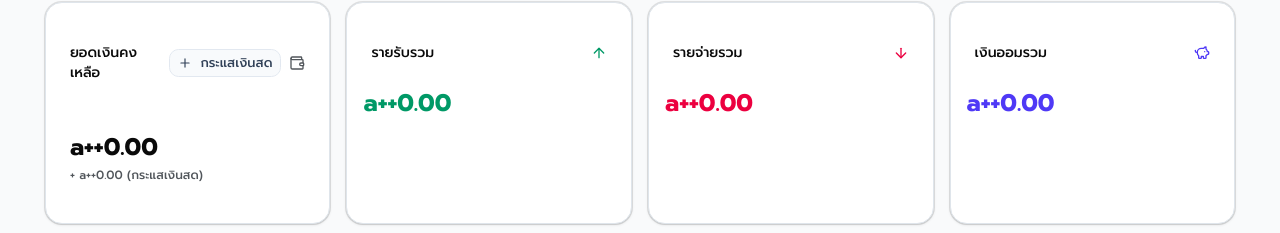
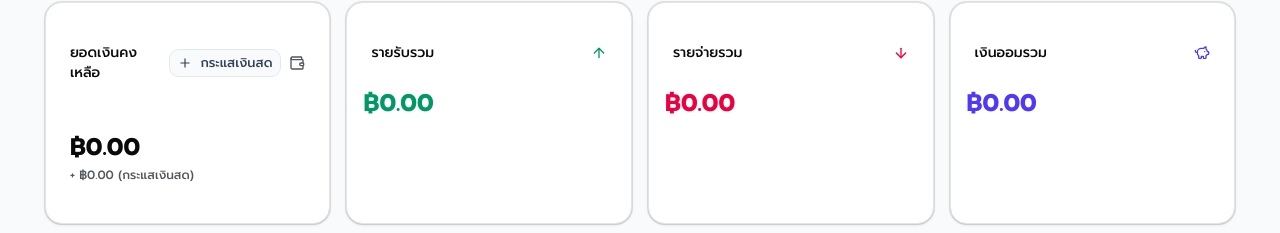
Before and after one commit to sarawutms/cash-cal, a Next.js app: page / in a window 1280 px wide. Shown: the part 227-460 px from the top of the page. Built offline with nearby package versions, Linux system fonts and the light colour scheme; no server answers.

Commit message:
fix: restore mangled Thai Baht symbols

```diff
--- /dev/null
+++ b/fix.js
@@ -0,0 +1,29 @@
+const fs = require('fs');
+
+function fixFile(f) {
+  if (fs.existsSync(f)) {
+    let text = fs.readFileSync(f, 'utf8');
+    // DashboardSummary
+    text = text.replace(/>\s*a\+\+\s*\{/g, '>฿{');
+    text = text.replace(/\} a\+\+\{/g, '} ฿{');
+
+    // ExpenseChart
+    text = text.replace(/`\?\$\{/g, '`฿${');
+    text = text.replace(/`,\$\{/g, '`฿${'); // if it was ,
+
+    // In general, replacing specific mangled things:
+    text = text.replace(/"\?\$\{/g, '"฿${');
+    text = text.replace(/>\?\s*\{/g, '>฿{');
+
+    // Also just look for a++ where it shouldn't be
+    text = text.replace(/a\+\+/g, '฿');
+
+    fs.writeFileSync(f, text, 'utf8');
+  }
+}
+
+fixFile('src/components/transactions/dashboard-summary.tsx');
+fixFile('src/components/transactions/expense-chart.tsx');
+fixFile('src/components/transactions/transaction-list.tsx');
+fixFile('src/components/transactions/calendar-view.tsx');
+console.log('Fixed');
--- a/src/components/transactions/dashboard-summary.tsx
+++ b/src/components/transactions/dashboard-summary.tsx
@@ -89,14 +89,14 @@ export function DashboardSummary({
           <div
             className={`text-lg sm:text-2xl font-bold ${allTimeStats.balance >= 0 ? "text-foreground" : "text-rose-600"}`}
           >
-            a++
+            ฿
             {allTimeStats.balance.toLocaleString("en-US", {
               minimumFractionDigits: 2,
               maximumFractionDigits: 2,
             })}
           </div>
           <div className="text-xs text-muted-foreground mt-1 font-medium">
-            {stats.balance >= 0 ? "+" : "-"} a++
+            {stats.balance >= 0 ? "+" : "-"} ฿
             {Math.abs(stats.balance).toLocaleString("en-US", {
               minimumFractionDigits: 2,
             })}{" "}
@@ -114,7 +114,7 @@ export function DashboardSummary({
         </CardHeader>
         <CardContent>
           <div className="text-lg sm:text-2xl font-bold text-emerald-600">
-            a++
+            ฿
             {stats.income.toLocaleString("en-US", {
               minimumFractionDigits: 2,
               maximumFractionDigits: 2,
@@ -132,7 +132,7 @@ export function DashboardSummary({
         </CardHeader>
         <CardContent>
           <div className="text-lg sm:text-2xl font-bold text-rose-600">
-            a++
+            ฿
             {stats.expense.toLocaleString("en-US", {
               minimumFractionDigits: 2,
               maximumFractionDigits: 2,
@@ -150,7 +150,7 @@ export function DashboardSummary({
         </CardHeader>
         <CardContent>
           <div className="text-lg sm:text-2xl font-bold text-indigo-600">
-            a++
+            ฿
             {stats.saving.toLocaleString("en-US", {
               minimumFractionDigits: 2,
               maximumFractionDigits: 2,
--- a/src/components/transactions/transaction-list.tsx
+++ b/src/components/transactions/transaction-list.tsx
@@ -131,7 +131,7 @@ export async function TransactionList({
                     {tx.type === "income" || tx.type === "brought_forward"
                       ? "+"
                       : "-"}
-                    α╕┐
+                    ฿
                     {Number(tx.amount).toLocaleString("en-US", {
                       minimumFractionDigits: 2,
                       maximumFractionDigits: 2,
```
